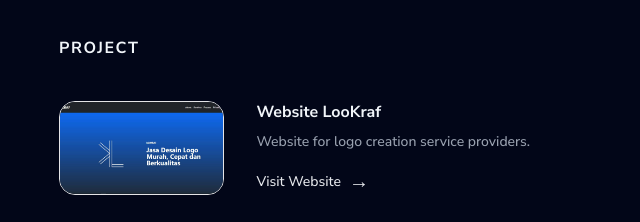
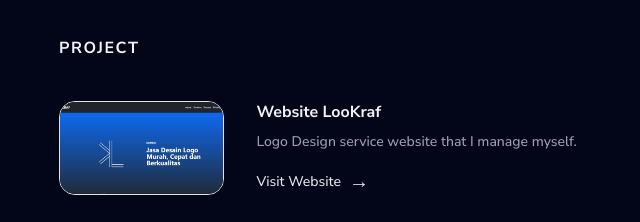
Before and after one commit to rvfdl/portofolio, a React (Vite) app: page / in a window 1280 px wide. Shown: the part 880-1102 px from the top of the page, without its empty margins (609-1249 px from the left). Built offline with nearby package versions, Linux system fonts and the light colour scheme.

Commit message:
Update Project.tsx
update lookraf

```diff
--- a/src/components/Project.tsx
+++ b/src/components/Project.tsx
@@ -22,7 +22,7 @@
             <div className='w-2/3 text-slate-100'>
               <h3 className='text-md nunito-sans font-bold'>Website LooKraf</h3>
               <p className='text-gray-400 mt-2 max-w-lg text-sm nunito-sans font-medium'>
-              Website for logo creation service providers.
+              Logo Design service website that I manage myself.
               </p>
               <a
                 href='https://lookraf.vercel.app/' target='_blank'
```
